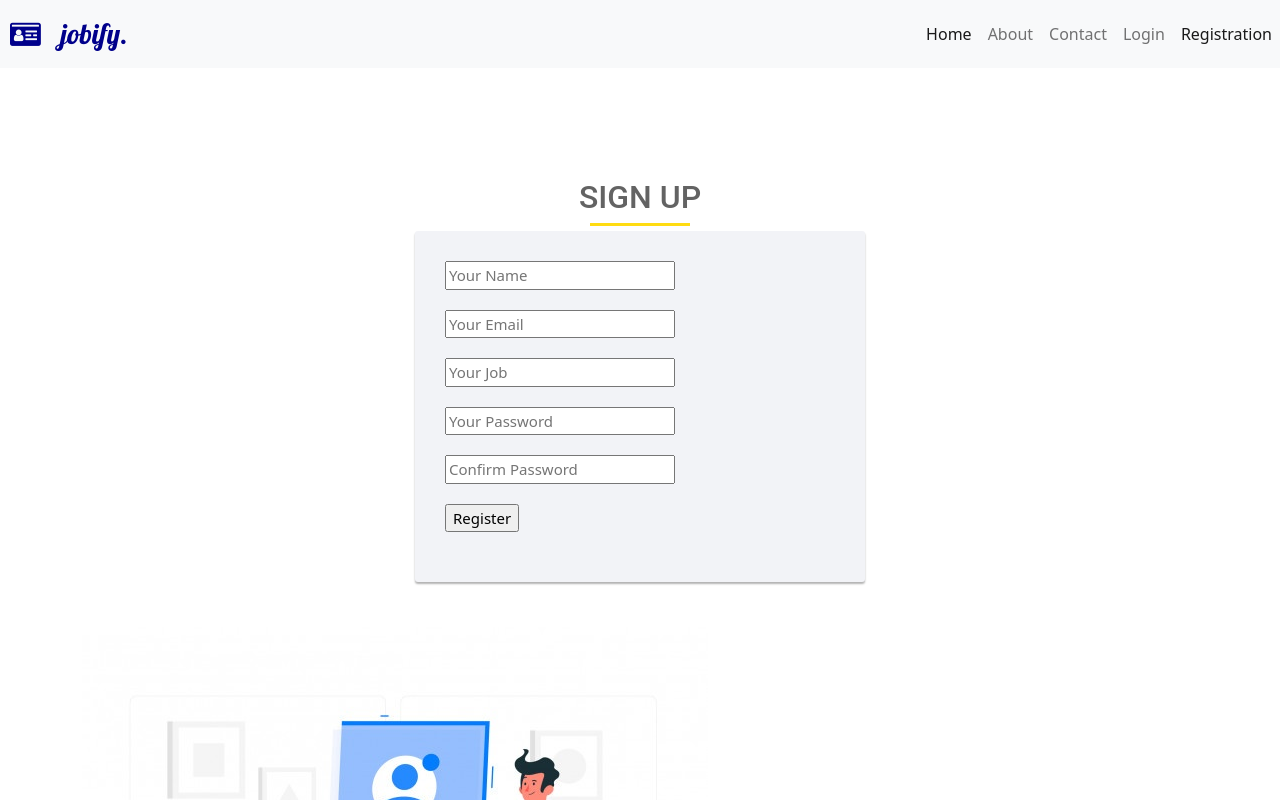
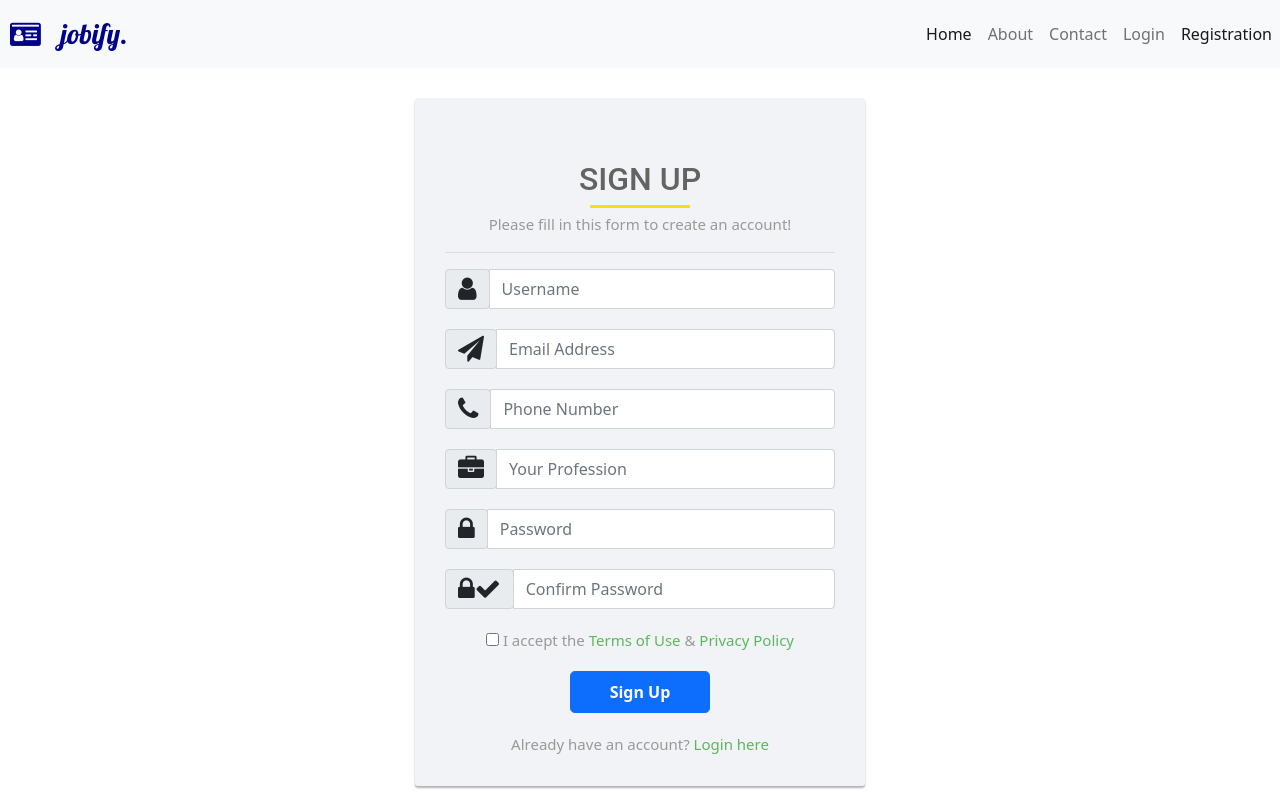
Before and after one commit to djmagnusa/jobify, a React (Create React App) app in the folder client/: page /signup in a window 1280 px wide. Shown: the top 800 px of the page. Built offline with nearby package versions, Linux system fonts and the light colour scheme.

Commit message:
Style login and signup page

```diff
--- a/client/src/App.css
+++ b/client/src/App.css
@@ -59,7 +59,7 @@ left: 0;
 .signup-form h2:after {
 right: 0;
 }
-.signup-form .hint-text {
+.signup-form {
 color: #999;
 margin-bottom: 30px;
 text-align: center;
@@ -105,6 +105,7 @@ text-decoration: none;
 text-decoration: underline;
 }
 /* login css */
+
 .login-form {
   width: 400px;
   margin: 30px auto;
@@ -115,14 +116,21 @@ text-decoration: underline;
   box-shadow: 0px 2px 2px rgba(0, 0, 0, 0.3);
   padding: 30px;
 }
+
+
 .login-form h2 {
   margin: 0 0 15px;
 }
+
+.login-form .form-control{
+  margin-bottom: 20px;
+}
+
 .form-control, .login-btn {
   border-radius: 2px;
 }
 .input-group-prepend .fa {
-  font-size: 18px;
+  font-size: 26px;
 }
 .login-btn {
   font-size: 15px;
@@ -155,7 +163,7 @@ text-decoration: underline;
   padding: 0 10px;
   background: #f7f7f7;
   position: relative;
-  top: -11px;
+  top: -15px;
   z-index: 1;
 }
 /* About css */
--- a/client/src/components/Login.js
+++ b/client/src/components/Login.js
@@ -1,11 +1,49 @@
 import React from 'react';
+import { NavLink } from "react-router-dom";
 
 const Login = () => {
     return (
-        <div>
-            <p>WELCOME</p>
-            <h1> Login page</h1>
-        </div>
+        <>
+        <div class="login-form">
+            <form>
+                <h2 class="text-center">Log in</h2>
+                <div class="form-group">
+                    <div class="input-group">
+                        <div class="input-group-prepend">
+                            <span class="input-group-text">
+                                <span class="fa fa-user"></span>
+                            </span>
+                        </div>
+                        <input type="text" class="form-control" name="username" placeholder="Username" required="required"/>
+                    </div>
+                </div>
+                <div class="form-group">
+                    <div class="input-group">
+                        <div class="input-group-prepend">
+                            <span class="input-group-text">
+                                <i class="fa fa-lock"></i>
+                            </span>
+                        </div>
+                        <input type="password" class="form-control" name="password" placeholder="Password" required="required"/>
+                    </div>
+                </div>
+                <div class="form-group">
+                    <button type="submit" class="btn btn-primary login-btn btn-block">Log in</button>
+                </div>
+                <div class="clearfix">
+                    <label class="float-left form-check-label"><input type="checkbox"/> Remember me</label>
+                    <NavLink to="#" class="float-right">Forgot Password?</NavLink>
+                </div>
+                <div class="or-seperator"><i>or</i></div>
+                <p class="text-center">Login with your social media account</p>
+                <div class="text-center social-btn">
+                    <NavLink to="/" class="btn btn-secondary"><i class="fa fa-facebook"></i>&nbsp; Facebook</NavLink>
+                    <NavLink to="/" class="btn btn-danger"><i class="fa fa-google"></i>&nbsp; Google</NavLink>
+                </div>
+            </form>
+        <p class="text-center text-muted small">Don't have an account? <NavLink to="/signup">Sign up here!</NavLink></p>
+    </div>
+        </>
     )
 }
 
--- a/client/src/components/Signup.js
+++ b/client/src/components/Signup.js
@@ -1,82 +1,88 @@
 import React from 'react';
 import { NavLink } from 'react-router-dom';
-import signpic from "../images/signup.jpg";
+
 
 const Signup = () => {
     return (
         <>
-            <section className="signup">
-                <div className="container mt-5">
-                    <div className="signup-content">
-                        <div className="signup-form">
-                            <h2 className="form-title">Sign up</h2>
-                            <form className="register-form" id="register-form">
-                                <div className="form-group">
-                                    <label htmlFor="name">
-                                        <i className="zmdi zmdi-account material-icons-name"></i>
-                                    </label>
-                                    <input type="text" name="name" id="name" autoComplete="off"
-                                        placeholder="Your Name"
-                                    />
-                                </div>
+        <div class="signup-form">
+        <form>
+        <h2>Sign Up</h2>
+        <p>Please fill in this form to create an account!</p>
+        <hr />
+        <div class="form-group">
+            <div class="input-group">
+                <div class="input-group-prepend">
+                    <span class="input-group-text">
+                        <span class="fa fa-user"></span>
+                    </span>
+                </div>
+                <input type="text" class="form-control" name="username" placeholder="Username" required="required" />
+            </div>
+        </div>
+        <div class="form-group">
+            <div class="input-group">
+                <div class="input-group-prepend">
+                    <span class="input-group-text">
+                        <i class="fa fa-paper-plane"></i>
+                    </span>
+                </div>
+                <input type="email" class="form-control" name="email" placeholder="Email Address" required="required" />
+            </div>
+        </div>
+        <div class="form-group">
+            <div class="input-group">
+                <div class="input-group-prepend">
+                    <span class="input-group-text">
+                    <i class="fa fa-phone"></i>
+                    </span>
+                </div>
+                <input type="number" class="form-control" name="mobile" placeholder="Phone Number" required="required" />
+            </div>
+        </div>
+        <div class="form-group">
+            <div class="input-group">
+                <div class="input-group-prepend">
+                    <span class="input-group-text">
+                    <i class="fa fa-briefcase"></i>
+                    </span>
+                </div>
+                <input type="text" class="form-control" name="work" placeholder="Your Profession" required="required" />
+            </div>
+        </div>
+        <div class="form-group">
+            <div class="input-group">
+                <div class="input-group-prepend">
+                    <span class="input-group-text">
+                        <i class="fa fa-lock"></i>
+                    </span>
+                </div>
+                <input type="text" class="form-control" name="password" placeholder="Password" required="required" />
+            </div>
+        </div>
+        <div class="form-group">
+            <div class="input-group">
+                <div class="input-group-prepend">
+                    <span class="input-group-text">
+                        <i class="fa fa-lock"></i>
+                        <i class="fa fa-check"></i>
+                    </span>
+                </div>
+                <input type="text" class="form-control" name="cpassword" placeholder="Confirm Password" required="required" />
+            </div>
+        </div>
+        <div class="form-group">
+            <label class="form-check-label"><input type="checkbox" required="required" /> I accept the <NavLink to="/login">Terms of Use</NavLink> &amp; <NavLink to="/login">Privacy Policy</NavLink></label>
+        </div>
+        <div class="form-group">
+            <button type="submit" class="btn btn-primary btn-lg">Sign Up</button>
+        </div>
 
-                                <div className="form-group">
-                                    <label htmlFor="email">
-                                        <i className="zmdi zmdi-email material-icons-name"></i>
-                                    </label>
-                                    <input type="email" name="name" id="name" autoComplete="off"
-                                        placeholder="Your Email"
-                                    />
-                                </div>
+        <div class="text-center">Already have an account? <NavLink to="/login">Login here</NavLink></div>
 
-                                <div className="form-group">
-                                    <label htmlFor="work">
-                                        <i className="zmdi zmdi-slideshow material-icons-name"></i>
-                                    </label>
-                                    <input type="text" name="work" id="work" autoComplete="off"
-                                        placeholder="Your Job"
-                                    />
-                                </div>
+        </form>
 
-                                <div className="form-group">
-                                    <label htmlFor="password">
-                                        <i className="zmdi zmdi-lock material-icons-name"></i>
-                                    </label>
-                                    <input type="password" name="password" id="password" autoComplete="off"
-                                        placeholder="Your Password"
-                                    />
-                                </div>
-
-                                <div className="form-group">
-                                    <label htmlFor="cpassword">
-                                        <i className="zmdi zmdi-lock material-icons-name"></i>
-                                    </label>
-                                    <input type="cpassword" name="cpassword" id="cpassword" autoComplete="off"
-                                        placeholder="Confirm Password"
-                                    />
-                                </div>
-
-                                <div className="form-group form-button">
-                                    <input type="submit" name="signup" id="signup" className="form-submit"
-                                        value="Register"
-                                    />
-                                </div>
-
-                            </form>
-
-                            </div>
-
-                            <div className="signup-image">
-                                <figure>
-                                    <img src={signpic} alt="registration pic" />
-                                </figure>
-                                <NavLink to="/login" className="singup-image-link">I am already registered</NavLink>
-                            </div>
-
-                    </div>
-
-                </div>
-            </section>
+    </div>
         </>
     )
 }
```
